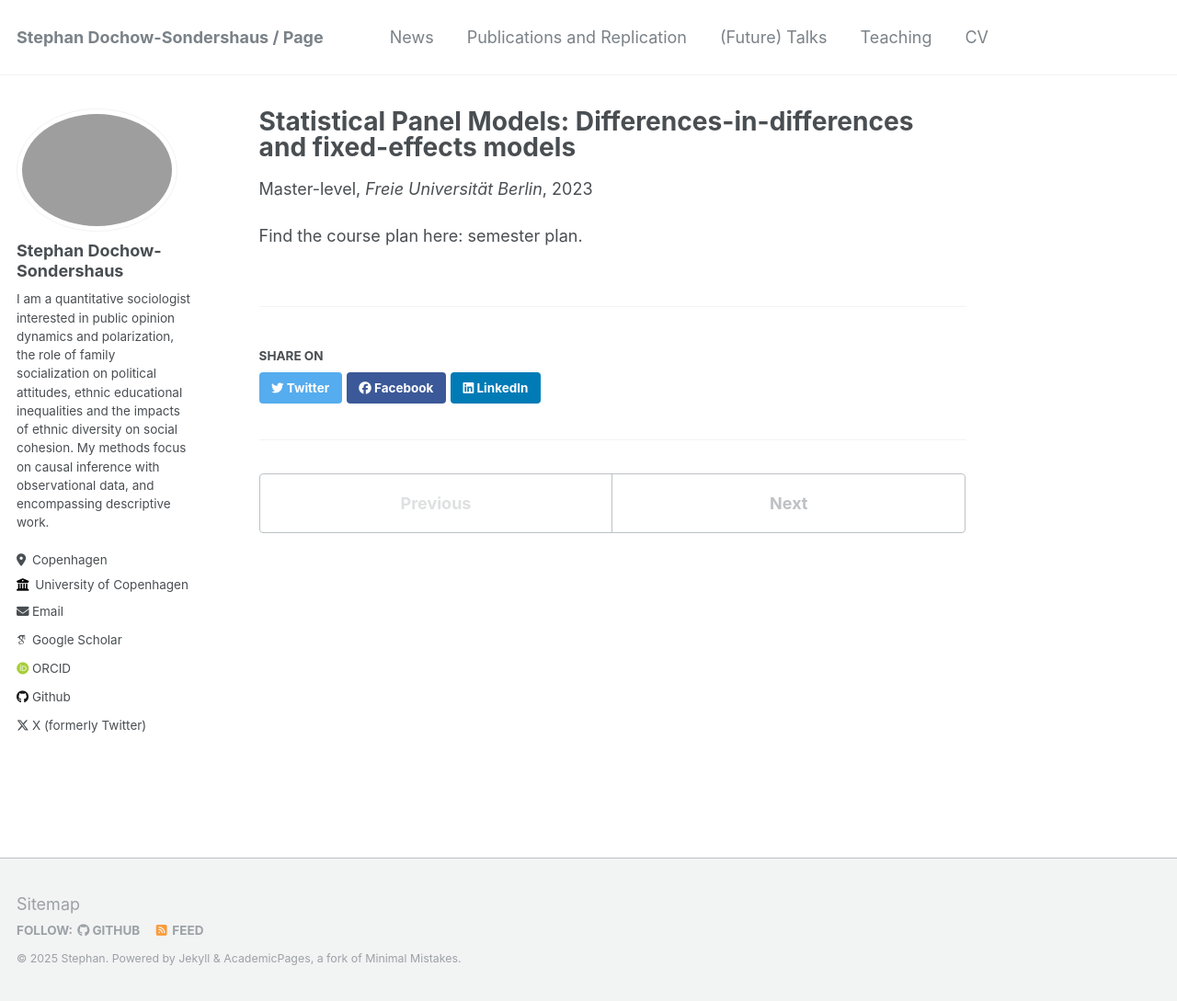
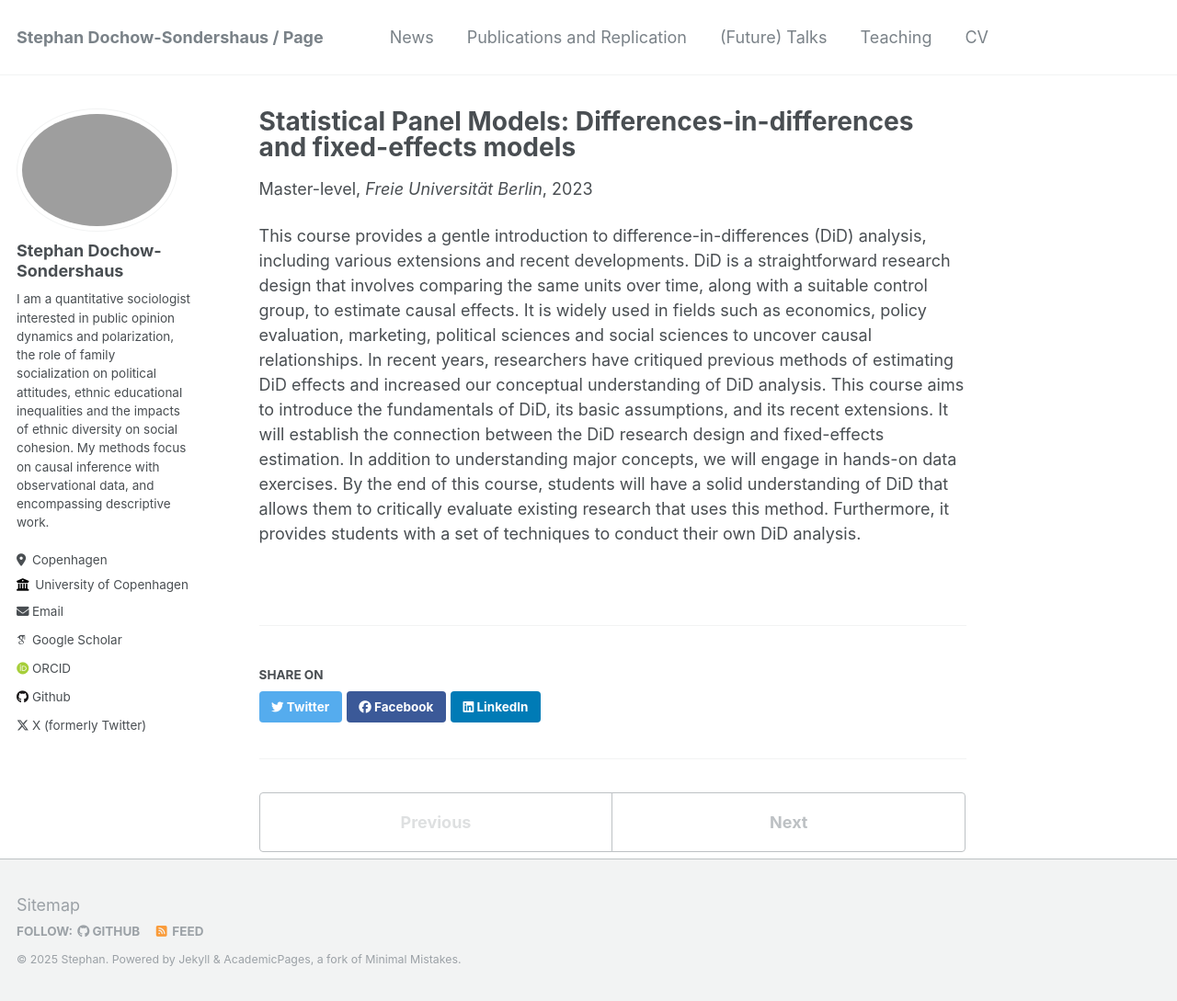
Before and after one commit to stephandoc/stephandoc.github.io, a Jekyll site: the page built from _teaching/2023-winter-teaching-1.md, in a window 1280 px wide and 1089 px high. Shown: the whole window at 92% size. Built offline with Jekyll 4.4.1, drawn with Linux system fonts in a browser that asks for light colours; some web fonts are replaced.

Commit message:
Update 2023-winter-teaching-1.md

```diff
--- a/_teaching/2023-winter-teaching-1.md
+++ b/_teaching/2023-winter-teaching-1.md
@@ -8,6 +8,7 @@ date: 2023-09-01
 location: "Berlin, Germany"
 ---
 
+This course provides a gentle introduction to difference-in-differences (DiD) analysis, including various extensions and recent developments. DiD is a straightforward research design that involves comparing the same units over time, along with a suitable control group, to estimate causal effects. It is widely used in fields such as economics, policy evaluation, marketing, political sciences and social sciences to uncover causal relationships. In recent years, researchers have critiqued previous methods of estimating DiD effects and increased our conceptual understanding of DiD analysis. This course aims to introduce the fundamentals of DiD, its basic assumptions, and its recent extensions. It will establish the connection between the DiD research design and fixed-effects estimation. In addition to understanding major concepts, we will engage in hands-on data exercises. By the end of this course, students will have a solid understanding of DiD that allows them to critically evaluate existing research that uses this method. Furthermore, it provides students with a set of techniques to conduct their own DiD analysis.
 
 
-<div class="wordwrap">Find the course plan here: <a href="https://stephandoc.github.io/files/did_schedule_ws2023_v3.pdf"></a>semester plan.</div>
+<a href="https://stephandoc.github.io/files/did_schedule_ws2023_v3.pdf"></a>
```
